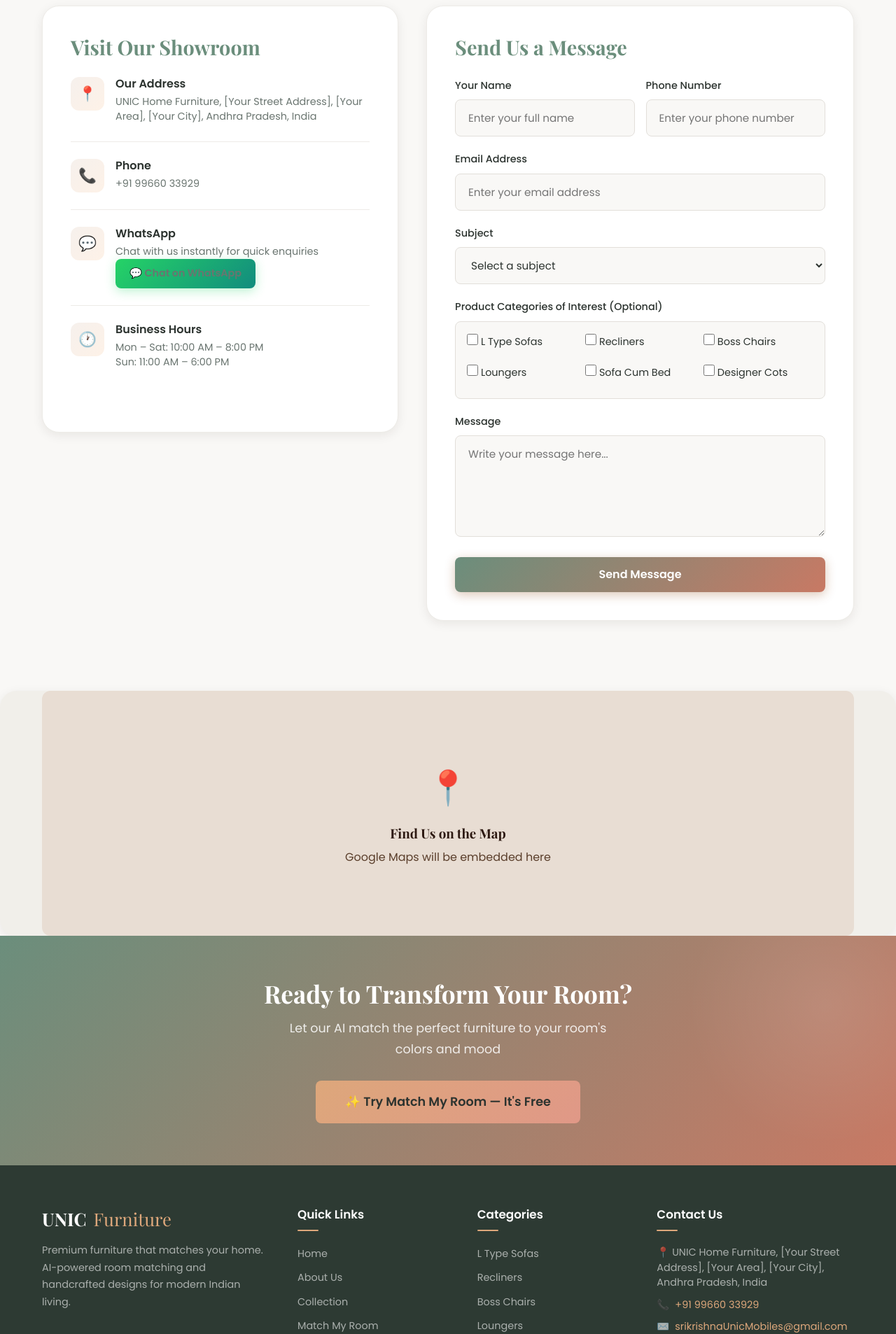
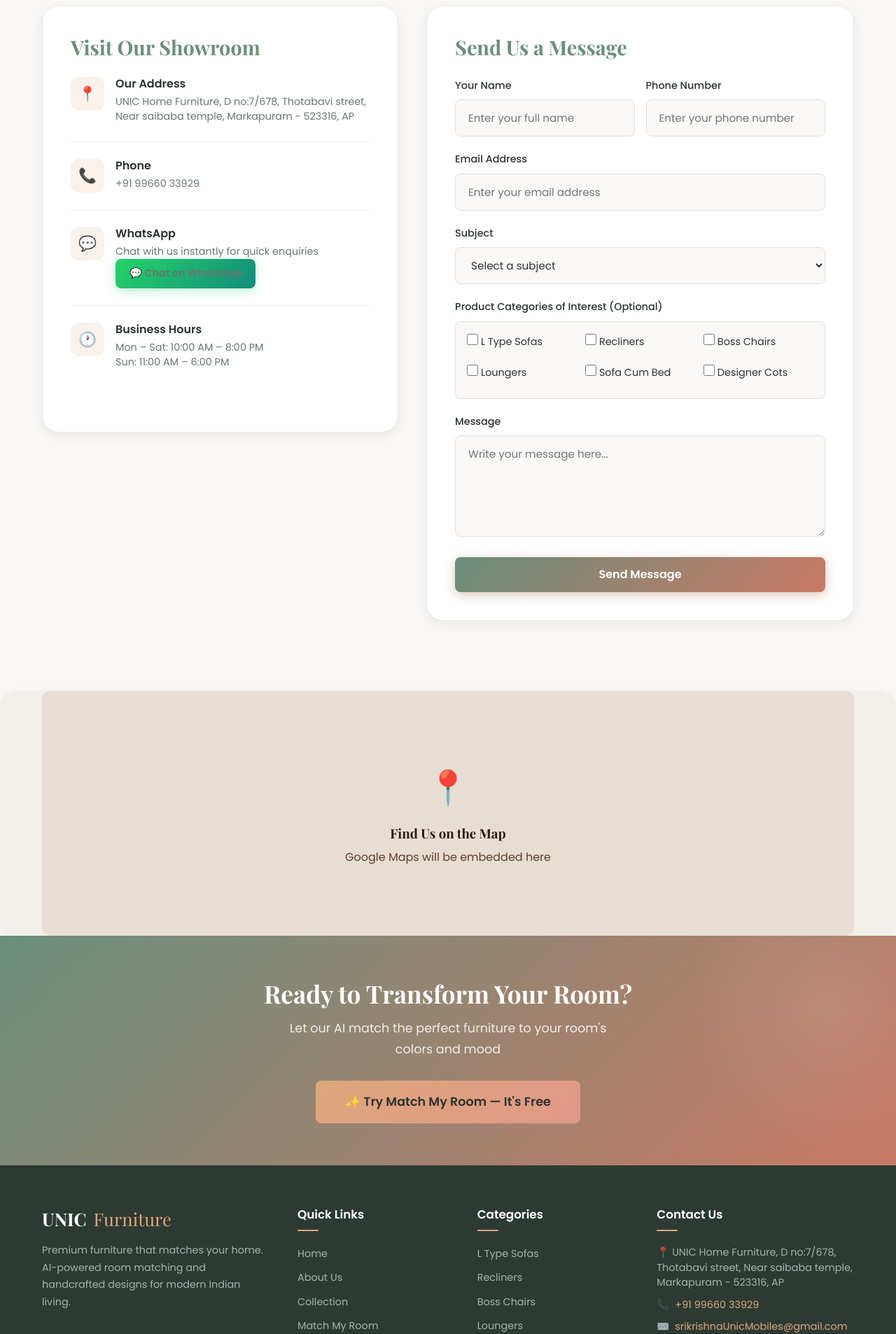
Before and after one commit to Bharatsolo/UNIC-Furitures, a plain HTML site: page contact.html in a window 1280 px wide. Shown: the part 480-2386 px from the top of the page at 70% size. Drawn offline with nearby package versions, Linux system fonts and the light colour scheme.

Commit message:
Updated the site

```diff
--- a/contact.html
+++ b/contact.html
@@ -56,7 +56,7 @@
                         <div class="contact-item-content">
                             <h4>Our Address</h4>
                             <!-- TODO: Replace with actual shop address -->
-                            <p>UNIC Home Furniture, [Your Street Address], [Your Area], [Your City], Andhra Pradesh, India</p>
+                            <p>UNIC Home Furniture, D no:7/678, Thotabavi street, Near saibaba temple, Markapuram - 523316, AP</p>
                         </div>
                     </div>
 
@@ -211,7 +211,7 @@
                 <div class="footer-contact">
                     <h4>Contact Us</h4>
                     <!-- TODO: Replace with actual shop address -->
-                    <p>📍 UNIC Home Furniture, [Your Street Address], [Your Area], [Your City], Andhra Pradesh, India</p>
+                    <p>📍 UNIC Home Furniture, D no:7/678, Thotabavi street, Near saibaba temple, Markapuram - 523316, AP</p>
                     <!-- TODO: Replace +919966033929 with actual WhatsApp number -->
                     <p>📞 <a href="tel:+919966033929">+91 99660 33929</a></p>
                     <p>✉️ <a href="mailto:srikrishnaUnicMobiles@gmail.com">srikrishnaUnicMobiles@gmail.com</a></p>
```
Also changed, not shown: about.html (+1 -1 lines), categories/boss-chair.html (+1 -1 lines), categories/designer-cots.html (+1 -1 lines), categories/l-type-sofas.html (+1 -1 lines), categories/lounger.html (+1 -1 lines), categories/recliners.html (+1 -1 lines), categories/sofa-cum-bed.html (+1 -1 lines), index.html (+1 -1 lines), match-my-room.html (+1 -1 lines), privacy-policy.html (+1 -1 lines), products.html (+1 -1 lines), terms.html (+1 -1 lines).
